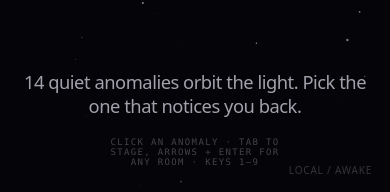
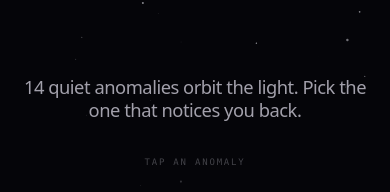
Before and after one commit to atrx07/solarium, a website built with Vite: page index.html in a window 390 px wide. Shown: the part 649-841 px from the top of the page. Built offline with nearby package versions, Linux system fonts and the light colour scheme.

Commit message:
fix: simplify Atrium footer on touch screens

```diff
--- a/src/style.css
+++ b/src/style.css
@@ -284,14 +284,26 @@ canvas:focus-visible {
   }
 
   .atrium-copy {
-    bottom: 78px;
+    bottom: 74px;
     width: calc(100vw - 44px);
     font-size: clamp(15px, 4.7vw, 21px);
+    line-height: 1.22;
   }
 
   .shell[data-room="atrium"] .hint {
     bottom: 28px;
     max-width: calc(100vw - 40px);
+    font-size: 0;
+  }
+
+  .shell[data-room="atrium"] .hint::after {
+    content: "tap an anomaly";
+    font-size: 9px;
+    letter-spacing: 0.2em;
+  }
+
+  .shell[data-room="atrium"] .status {
+    display: none;
   }
 
   .brand {
```
